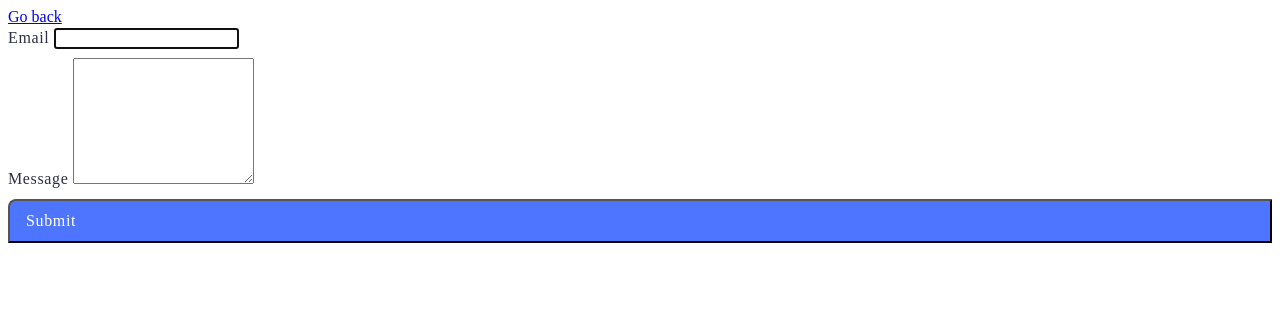
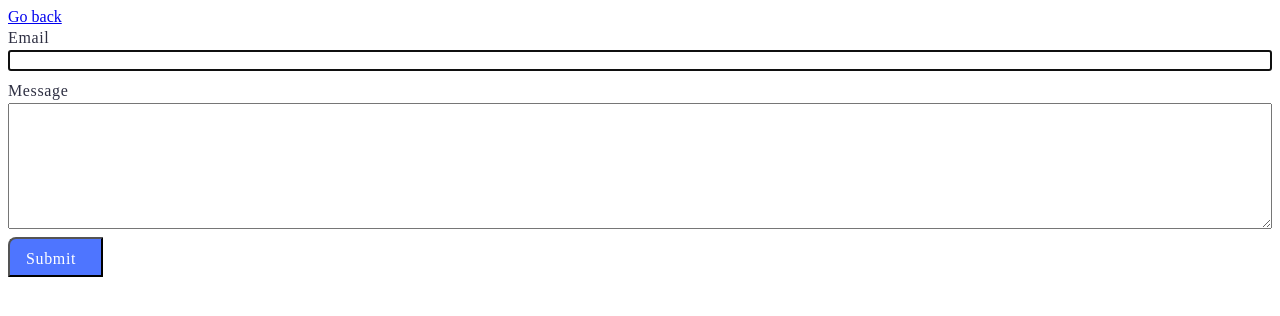
Before and after one commit to Kasia24/goit-js-hw-09, a website built with Vite: page src/02-form.html in a window 1280 px wide. Built offline with nearby package versions, Linux system fonts and the light colour scheme.

Commit message:
add commit

```diff
--- a/src/css/02-form.css
+++ b/src/css/02-form.css
@@ -11,6 +11,8 @@
   letter-spacing: 0.04em;
   text-align: left;
   color: rgba(46, 47, 66, 1);
+  display: flex;
+  flex-direction: column;
 }
 .message-class {
   font-family: Montserrat;
@@ -20,10 +22,12 @@
   letter-spacing: 0.04em;
   text-align: left;
   color: rgba(46, 47, 66, 1);
+  display: flex;
+  flex-direction: column;
 }
 .btn {
-  width: Hug (95px) px;
-  height: Hug (40px) px;
+  width: 95px;
+  height: 40px;
   padding: 8px 16px 8px 16px;
   gap: 10px;
   border-radius: 8px 0px 0px 0px;
```
